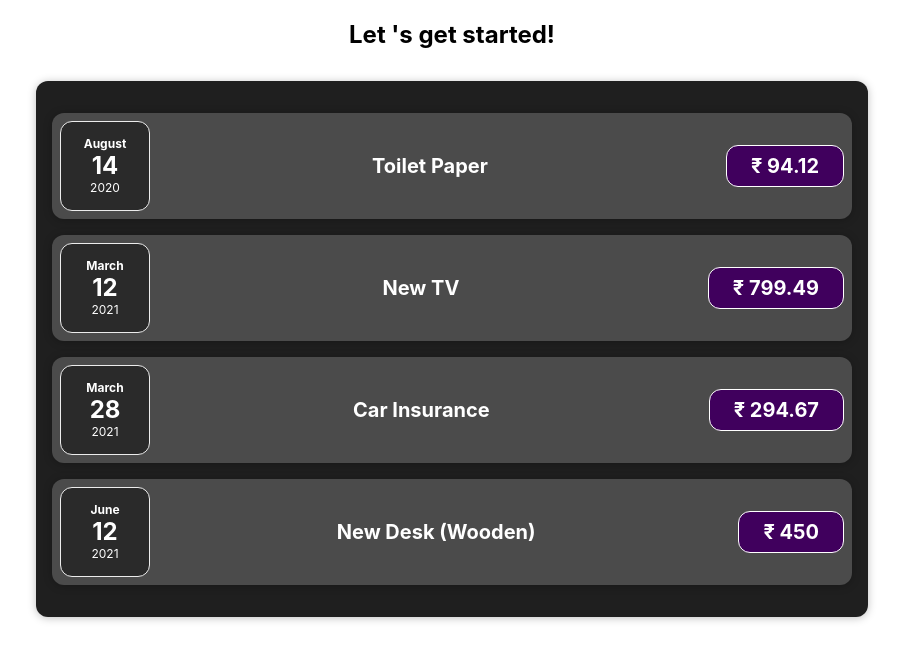
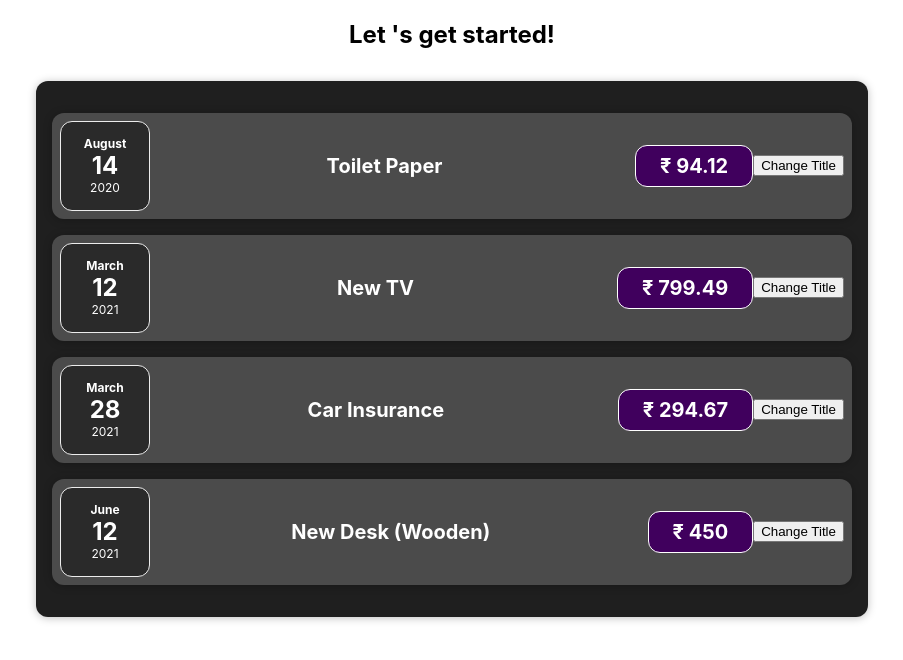
Before and after one commit to sreenath4294/MyFisrtReactApp, a React (Create React App) app: page / in a window 1280 px wide. Shown: the top 660 px of the page, without its empty margins (188-1091 px from the left). Built offline with nearby package versions, Linux system fonts and the light colour scheme.

Commit message:
create click function

```diff
--- a/src/components/Expenses/ExpenseItem.js
+++ b/src/components/Expenses/ExpenseItem.js
@@ -6,6 +6,9 @@ import Card from "../UI/Card";
 import ExpenseDate from "./ExpenseDate";
 
 const ExpenseItem = (props) => {
+  const clickHandler = () => {
+    console.log("Clicked!!!");
+  };
   return (
     <Card className="expense-item">
       <ExpenseDate date={props.date} />
@@ -13,6 +16,7 @@ const ExpenseItem = (props) => {
         <h2>{props.title}</h2>
         <div className="expense-item__price">₹ {props.amount}</div>
       </div>
+      <button onClick={clickHandler}>Change Title</button>
     </Card>
   );
 };
```
